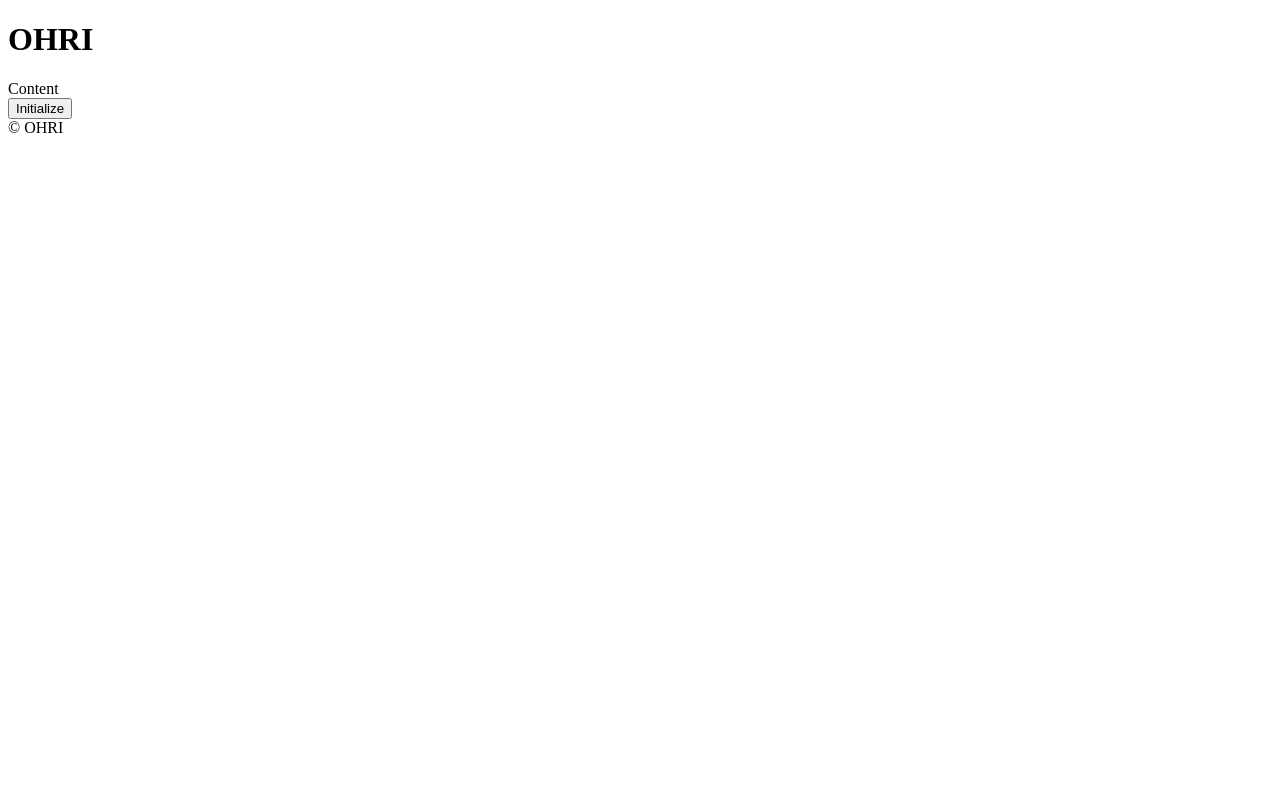
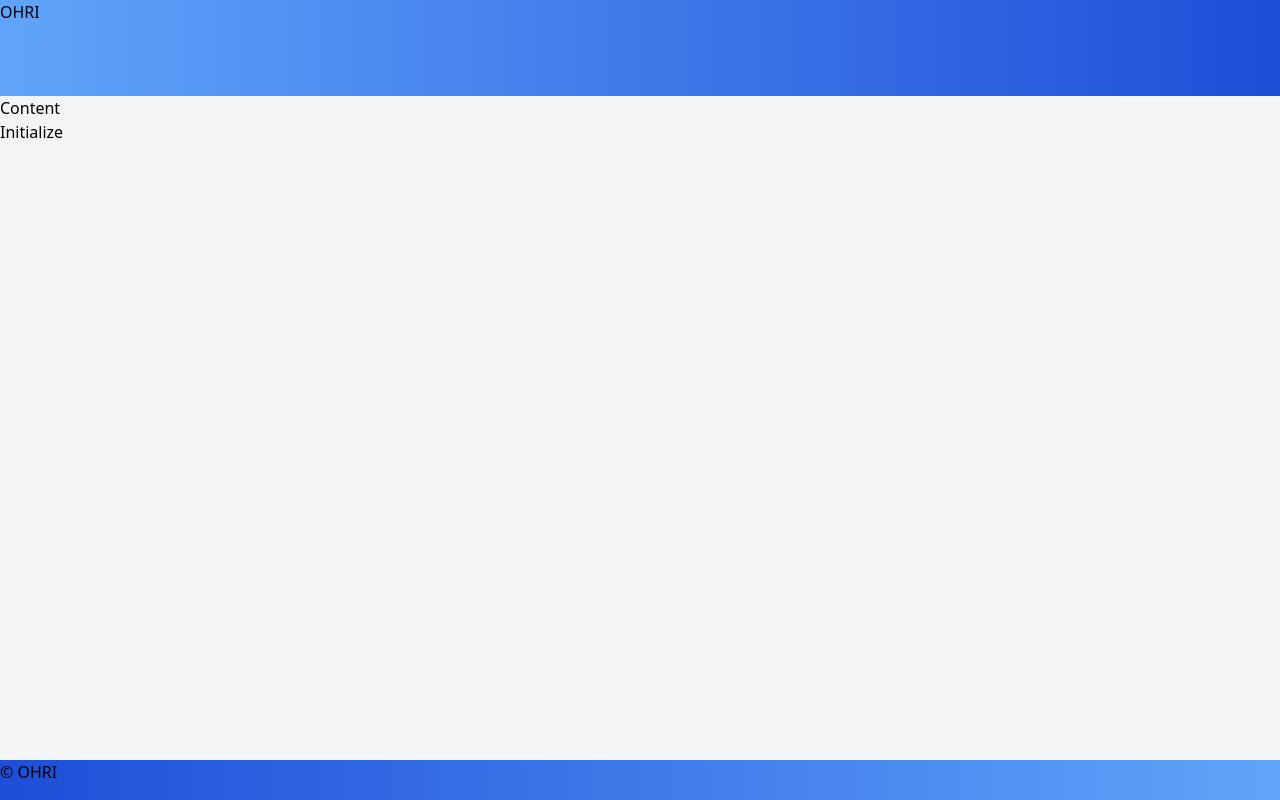
Before and after one commit to rMartine/flood_front, a React (Create React App) app: page / in a window 1280 px wide. Built offline with nearby package versions, Linux system fonts and the light colour scheme.

Commit message:
OE-29/Added tailwind to the project
Also added basic styling to the Home layout

```diff
--- a/package.json
+++ b/package.json
@@ -39,5 +39,8 @@
       "last 1 firefox version",
       "last 1 safari version"
     ]
+  },
+  "devDependencies": {
+    "tailwindcss": "^3.2.7"
   }
 }
--- a/src/components/Footer/index.tsx
+++ b/src/components/Footer/index.tsx
@@ -2,9 +2,9 @@ import React from 'react';
 
 export const Footer = () => {
     return (
-        <div className="footer">
+        <footer className="h-10 w-full sticky bottom-0 bg-gradient-to-r from-blue-700 to-blue-400">
             <div className="footer-text">© OHRI</div>
-        </div>
+        </footer>
     );
 };
 
--- a/src/components/Header/index.tsx
+++ b/src/components/Header/index.tsx
@@ -2,9 +2,9 @@ import React from 'react';
 
 export const Header = () => {
     return (
-        <div className="header">
+        <header className="h-24 w-full sticky top-0 bg-gradient-to-r from-blue-400 to-blue-700">
             <h1 className="header-text">OHRI</h1>
-        </div>
+        </header>
     );
 };
 
--- a/src/components/Home/index.tsx
+++ b/src/components/Home/index.tsx
@@ -6,7 +6,7 @@ import Footer from '../Footer';
 
 const Home = () => {
   return (
-    <div>
+    <div className="h-screen w-screen flex flex-col">
       <Header />
       <Main />
       <Footer />
--- a/src/components/Main/index.tsx
+++ b/src/components/Main/index.tsx
@@ -39,7 +39,7 @@ const Main = () => {
     const newColor = {color: 'blue'};
 
     return (
-        <div className="main">
+        <main className="grow h-4/6 w-full items-center justify-center bg-gray-100">
             <div className="main-text">Content</div>
             <InitializeBtn
                 initialize={getFloodedGrid}
@@ -47,7 +47,7 @@ const Main = () => {
                 cellPosition={cellPosition}
                 newColor={newColor}
             />
-        </div>
+        </main>
     );
 };
 
--- /dev/null
+++ b/src/index.css
@@ -0,0 +1,3 @@
+@tailwind base;
+@tailwind components;
+@tailwind utilities;
--- a/src/index.tsx
+++ b/src/index.tsx
@@ -2,6 +2,7 @@ import React from 'react';
 import ReactDOM from 'react-dom/client';
 import App from './App';
 import reportWebVitals from './reportWebVitals';
+import './index.css';
 
 const root = ReactDOM.createRoot(
   document.getElementById('root') as HTMLElement
--- /dev/null
+++ b/tailwind.config.js
@@ -0,0 +1,10 @@
+/** @type {import('tailwindcss').Config} */
+module.exports = {
+  content: [
+    "./src/**/*.{js,jsx,ts,tsx}",
+  ],
+  theme: {
+    extend: {},
+  },
+  plugins: [],
+}
```
Also changed, not shown: 1 other file (tests, documents, lock files or other folders).
